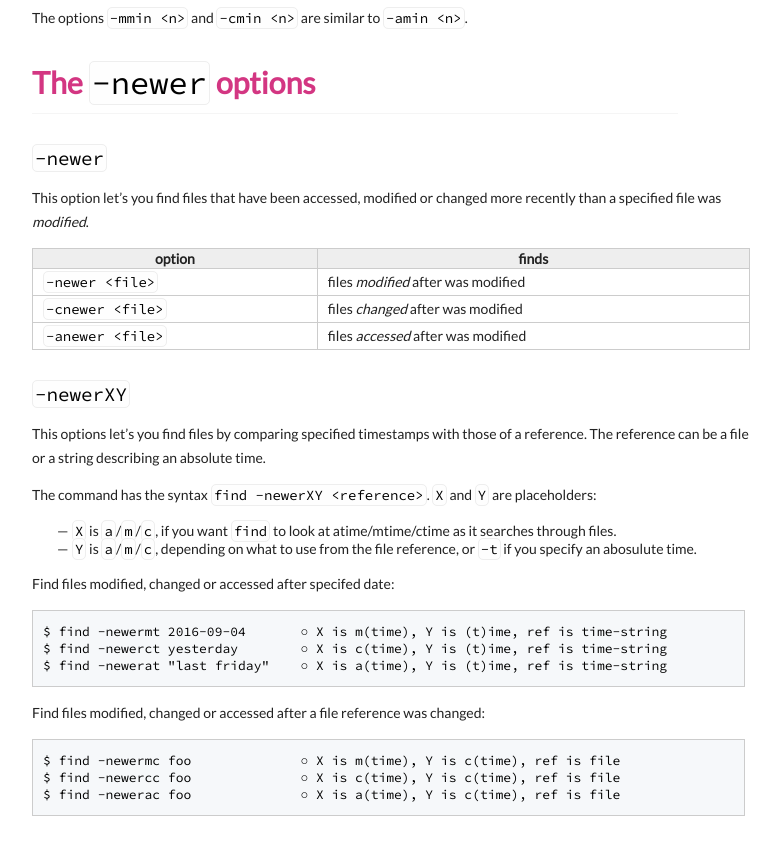
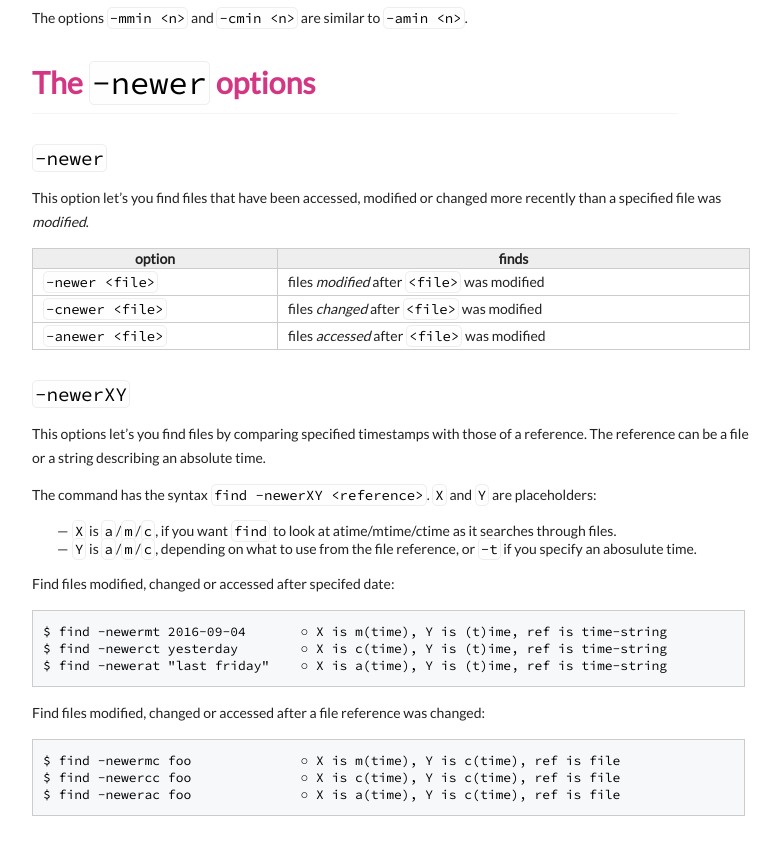
Before and after one commit to execas/execas.github.io, a Jekyll site: the page built from _posts/2018-10-30-finding-files-based-on-timestamps.md, in a window 1280 px wide and 900 px high, scrolled down 1289 px. Shown: the top 855 px of the window, without its empty margins (249-1030 px from the left). Built offline with Jekyll 4.4.1, drawn with Linux system fonts in a browser that asks for light colours.

Commit message:
Update 2018-10-30-finding-files-based-on-timestamps.md

```diff
--- a/_posts/2018-10-30-finding-files-based-on-timestamps.md
+++ b/_posts/2018-10-30-finding-files-based-on-timestamps.md
@@ -67,9 +67,9 @@ This option let's you find files that have been accessed, modified or changed mo
 
 |option          | finds
 |----------------|------------------------------------------------|
-|`-newer <file>` | files *modified* after <file> was modified|
-|`-cnewer <file>` |files *changed* after <file> was modified|
-|`-anewer <file>` | files *accessed* after <file> was modified|
+|`-newer <file>` | files *modified* after `<file>` was modified|
+|`-cnewer <file>` |files *changed* after `<file>` was modified|
+|`-anewer <file>` | files *accessed* after `<file>` was modified|
 
 ### `-newerXY`
 
```
